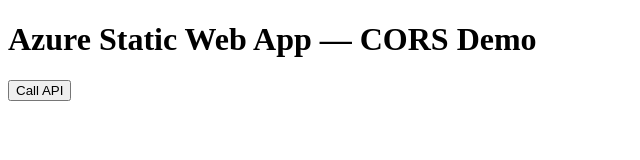
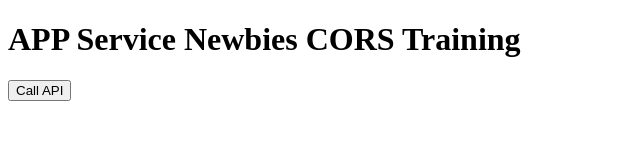
Before and after one commit to cyberjaffy/azure-swa-cors-demo, a plain HTML site: page index.html in a window 1280 px wide. Shown: the whole page, without its empty margins (0-640 px from the left). Drawn offline with Linux system fonts and the light colour scheme.

Commit message:
Update index.html
Cors Training

```diff
--- a/index.html
+++ b/index.html
@@ -5,7 +5,7 @@
   <title>CORS Demo</title>
 </head>
 <body>
-  <h1>Azure Static Web App — CORS Demo</h1>
+  <h1>APP Service Newbies CORS Training</h1>
 
   <button id="callApi">Call API</button>
   <pre id="result"></pre>
```
